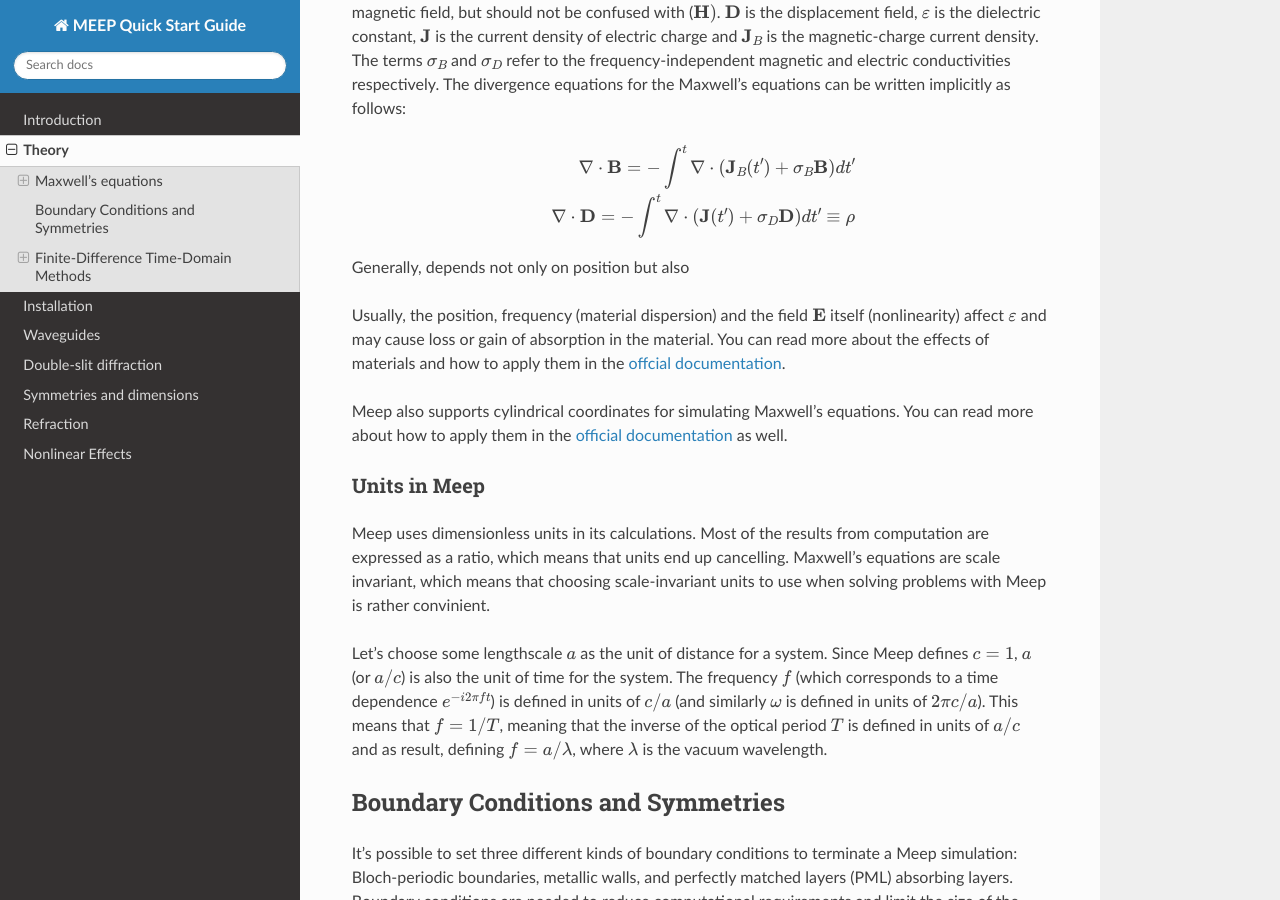
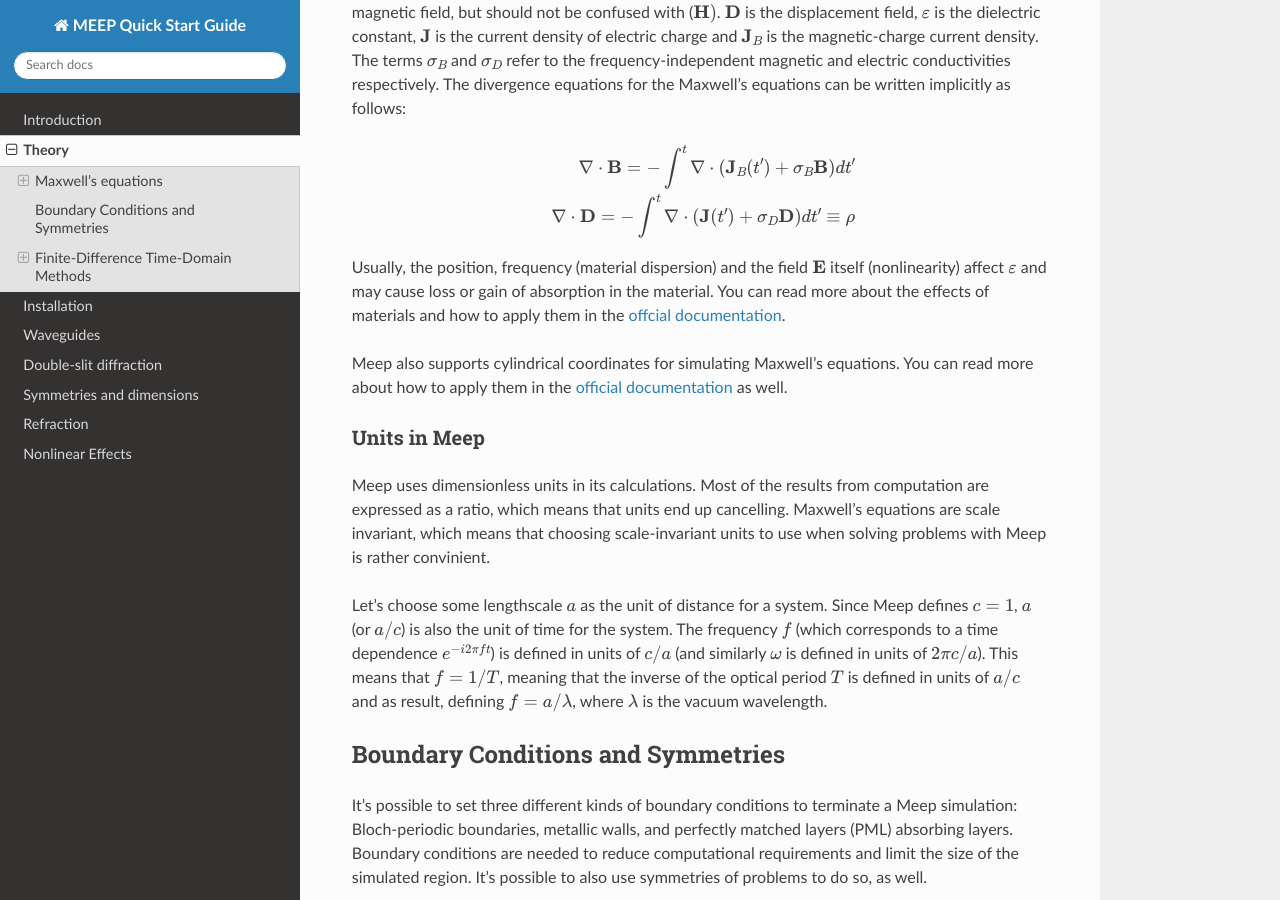
Before and after one commit to lehtisa/tuni_meep_doc, a Sphinx documentation site: the page built from docs/source/theory.rst, in a window 1280 px wide and 900 px high, scrolled down 607 px. Built offline with Sphinx 7.4.7 and the Read the Docs theme 3.1.0, drawn with Linux system fonts in a browser that asks for light colours; pages that are not in the unit, such as notebooks, are missing from menus.

Commit message:
small change in theory_3

```diff
--- a/docs/source/theory.rst
+++ b/docs/source/theory.rst
@@ -36,8 +36,6 @@ electric conductivities respectively. The divergence equations for the Maxwell's
     \nabla \cdot \mathbf{B} = - \int^t \nabla \cdot (\mathbf{J}_B(t') + \sigma_B \mathbf{B}) dt'
 
     \nabla \cdot \mathbf{D} = - \int^t \nabla \cdot (\mathbf{J}(t') + \sigma_D \mathbf{D})dt' \equiv \rho
-
-Generally,  depends not only on position but also
 
 Usually, the position, frequency (material dispersion) and the field :math:`\mathbf{E}` itself (nonlinearity) affect :math:`\varepsilon`
 and may cause loss or gain of absorption in the material. You can read more about the effects of materials and how to apply them
```
